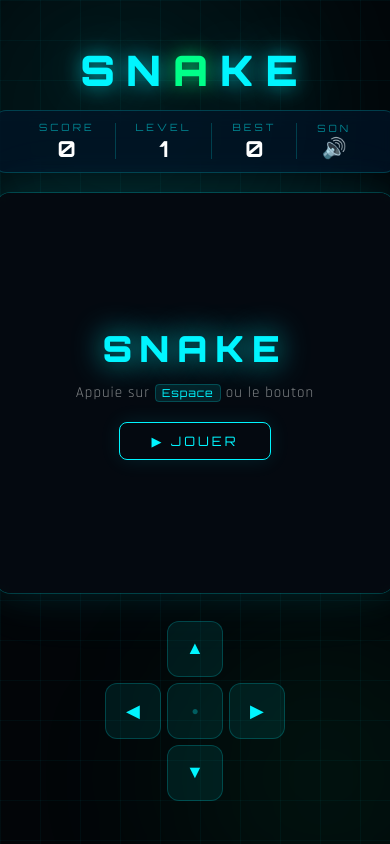
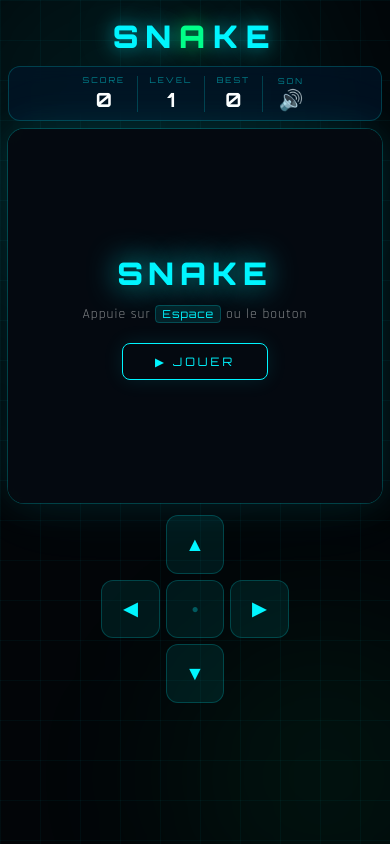
Before and after one commit to gninoue-dev/gameSnake, a plain HTML site: page index.html in a window 390 px wide. Drawn offline with Linux system fonts and the light colour scheme.

Commit message:
responsive mobile

```diff
--- a/snake.js
+++ b/snake.js
@@ -1,3 +1,4 @@
+
 const canvas = document.getElementById("gameCanvas");
 const ctx = canvas.getContext("2d");
 const pCanvas = document.getElementById("particleCanvas");
@@ -13,9 +14,27 @@ const overlayScore = document.getElementById("overlayScore");
 const btnStart = document.getElementById("btnStart");
 const canvasWrap = document.querySelector(".canvas-wrap");
 
-const BOX = 20;
-const COLS = canvas.width / BOX;
-const ROWS = canvas.height / BOX;
+// ─── RESPONSIVE CANVAS ───────────────────────────────────────
+const GRID = 20; // nombre de cases
+let BOX, COLS, ROWS;
+
+function resizeCanvas() {
+  // Taille max = 400px, sur mobile = 90% de la largeur de l'écran
+  const size = Math.min(400, Math.floor(window.innerWidth * 0.92 / GRID) * GRID);
+  BOX = size / GRID;
+  COLS = GRID;
+  ROWS = GRID;
+  canvas.width  = size;
+  canvas.height = size;
+  pCanvas.width  = size;
+  pCanvas.height = size;
+}
+
+resizeCanvas();
+window.addEventListener('resize', () => {
+  resizeCanvas();
+  drawGame();
+});
 
 let snake, dir, nextDir, food, score, level, speed, gameLoop, best = 0;
 let isRunning = false;
--- a/style.css
+++ b/style.css
@@ -1,4 +1,3 @@
-
 *, *::before, *::after { box-sizing: border-box; margin: 0; padding: 0; }
 
 :root {
@@ -16,10 +15,11 @@ body {
   color: #fff;
   font-family: 'Rajdhani', sans-serif;
   min-height: 100vh;
+  min-height: 100dvh;
   display: flex;
   align-items: center;
   justify-content: center;
-  overflow: hidden;
+  overflow-x: hidden;
 }
 
 /* Background grid */
@@ -66,7 +66,10 @@ body {
   display: flex;
   flex-direction: column;
   align-items: center;
-  gap: 20px;
+  gap: 12px;
+  padding: 12px;
+  width: 100%;
+  max-width: 440px;
 }
 
 /* Header */
@@ -74,14 +77,15 @@ header {
   display: flex;
   flex-direction: column;
   align-items: center;
-  gap: 14px;
+  gap: 10px;
+  width: 100%;
 }
 
 .logo {
   font-family: 'Orbitron', sans-serif;
-  font-size: 42px;
+  font-size: clamp(24px, 8vw, 42px);
   font-weight: 900;
-  letter-spacing: 12px;
+  letter-spacing: clamp(4px, 2vw, 12px);
   color: var(--cyan);
   text-shadow: 0 0 20px rgba(0,245,255,0.6), 0 0 60px rgba(0,245,255,0.3);
 }
@@ -98,25 +102,27 @@ header {
   background: var(--panel);
   border: 1px solid var(--border);
   border-radius: 12px;
-  padding: 10px 24px;
+  padding: 8px 12px;
   backdrop-filter: blur(10px);
+  width: 100%;
+  justify-content: center;
 }
 .hud-block {
   display: flex;
   flex-direction: column;
   align-items: center;
-  padding: 0 20px;
+  padding: 0 clamp(8px, 3vw, 20px);
   gap: 2px;
 }
 .hud-label {
-  font-size: 10px;
-  letter-spacing: 3px;
+  font-size: clamp(8px, 2vw, 10px);
+  letter-spacing: 2px;
   color: rgba(0,245,255,0.5);
   font-family: 'Orbitron', sans-serif;
 }
 .hud-value {
   font-family: 'Orbitron', sans-serif;
-  font-size: 22px;
+  font-size: clamp(16px, 5vw, 22px);
   font-weight: 700;
   color: #fff;
   transition: color 0.2s;
@@ -136,6 +142,8 @@ header {
   position: relative;
   border-radius: 16px;
   overflow: hidden;
+  width: 100%;
+  max-width: 400px;
   box-shadow:
     0 0 0 1px var(--border),
     0 0 40px rgba(0,245,255,0.1),
@@ -146,11 +154,15 @@ header {
 #gameCanvas {
   display: block;
   background: #060d15;
+  width: 100%;
+  height: auto;
 }
 
 #particleCanvas {
   position: absolute;
   inset: 0;
+  width: 100%;
+  height: 100%;
   pointer-events: none;
 }
 
@@ -174,19 +186,21 @@ header {
   flex-direction: column;
   align-items: center;
   gap: 12px;
+  padding: 16px;
 }
 .overlay-title {
   font-family: 'Orbitron', sans-serif;
-  font-size: 36px;
+  font-size: clamp(24px, 8vw, 36px);
   font-weight: 900;
   color: var(--cyan);
   text-shadow: 0 0 30px rgba(0,245,255,0.8);
-  letter-spacing: 8px;
+  letter-spacing: 6px;
 }
 .overlay-sub {
-  font-size: 15px;
+  font-size: clamp(12px, 3.5vw, 15px);
   color: rgba(255,255,255,0.5);
   letter-spacing: 1px;
+  text-align: center;
 }
 .overlay-sub kbd {
   background: rgba(0,245,255,0.1);
@@ -199,7 +213,7 @@ header {
 }
 .overlay-score {
   font-family: 'Orbitron', sans-serif;
-  font-size: 16px;
+  font-size: clamp(13px, 4vw, 16px);
   color: var(--green);
   letter-spacing: 2px;
 }
@@ -211,7 +225,7 @@ header {
   border: 1px solid var(--cyan);
   color: var(--cyan);
   font-family: 'Orbitron', sans-serif;
-  font-size: 13px;
+  font-size: clamp(11px, 3vw, 13px);
   letter-spacing: 3px;
   padding: 10px 32px;
   border-radius: 8px;
@@ -242,19 +256,19 @@ header {
 /* D-pad mobile */
 .dpad {
   display: grid;
-  grid-template-columns: repeat(3, 56px);
-  grid-template-rows: repeat(3, 56px);
+  grid-template-columns: repeat(3, clamp(52px, 15vw, 64px));
+  grid-template-rows: repeat(3, clamp(52px, 15vw, 64px));
   gap: 6px;
-  margin-top: 8px;
+  margin-top: 4px;
 }
 .dpad-btn {
-  width: 56px;
-  height: 56px;
+  width: 100%;
+  height: 100%;
   background: rgba(0, 245, 255, 0.08);
   border: 1px solid var(--border);
   border-radius: 12px;
   color: var(--cyan);
-  font-size: 18px;
+  font-size: clamp(16px, 5vw, 20px);
   cursor: pointer;
   display: flex;
   align-items: center;
@@ -281,3 +295,8 @@ header {
 .canvas-wrap.level-up {
   animation: levelFlash 0.6s ease-out;
 }
+
+@media (max-width: 420px) {
+  body { align-items: flex-start; padding-top: 8px; }
+  .wrapper { gap: 8px; padding: 8px; }
+}
```
Also changed, not shown: index.html (+0 -1 lines).
